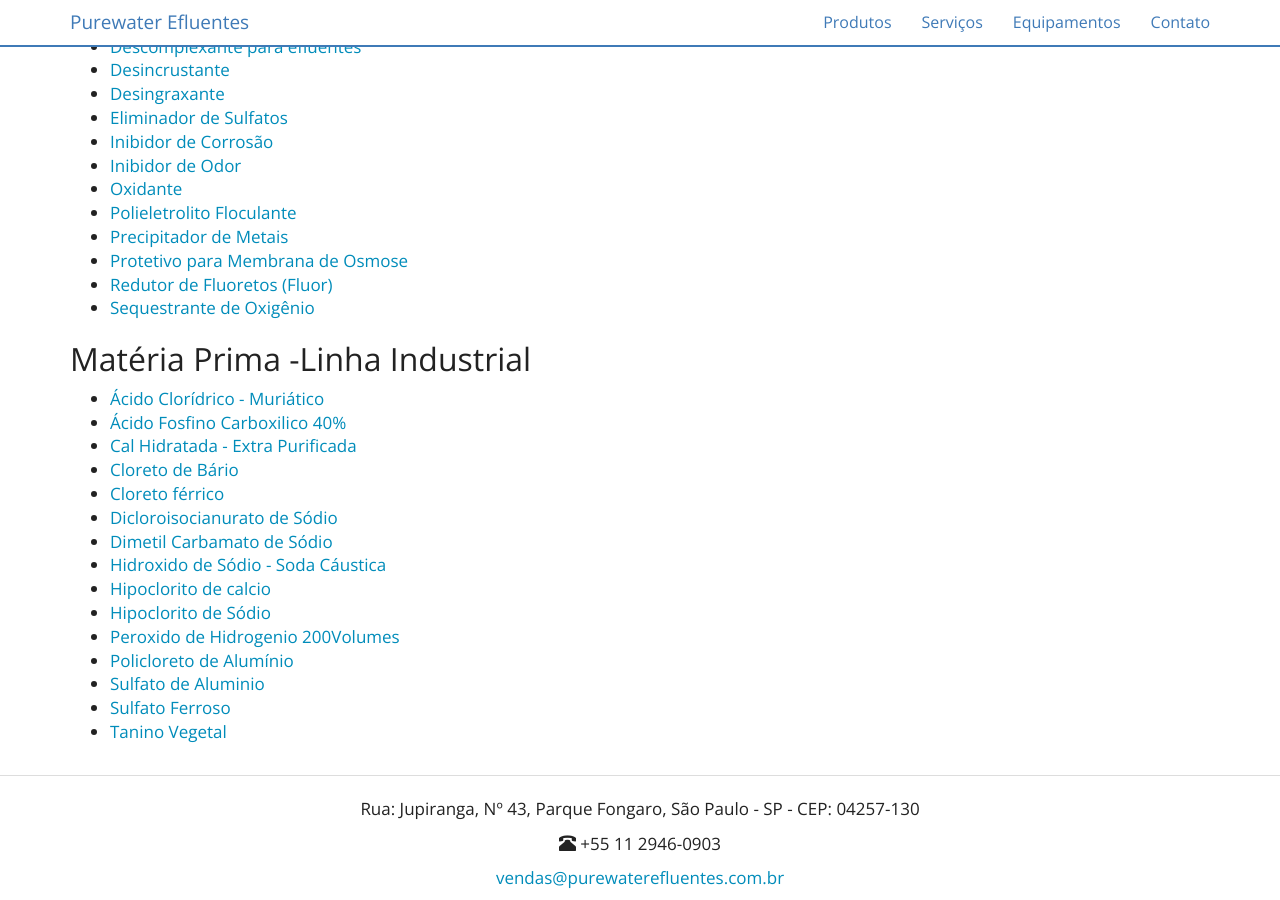
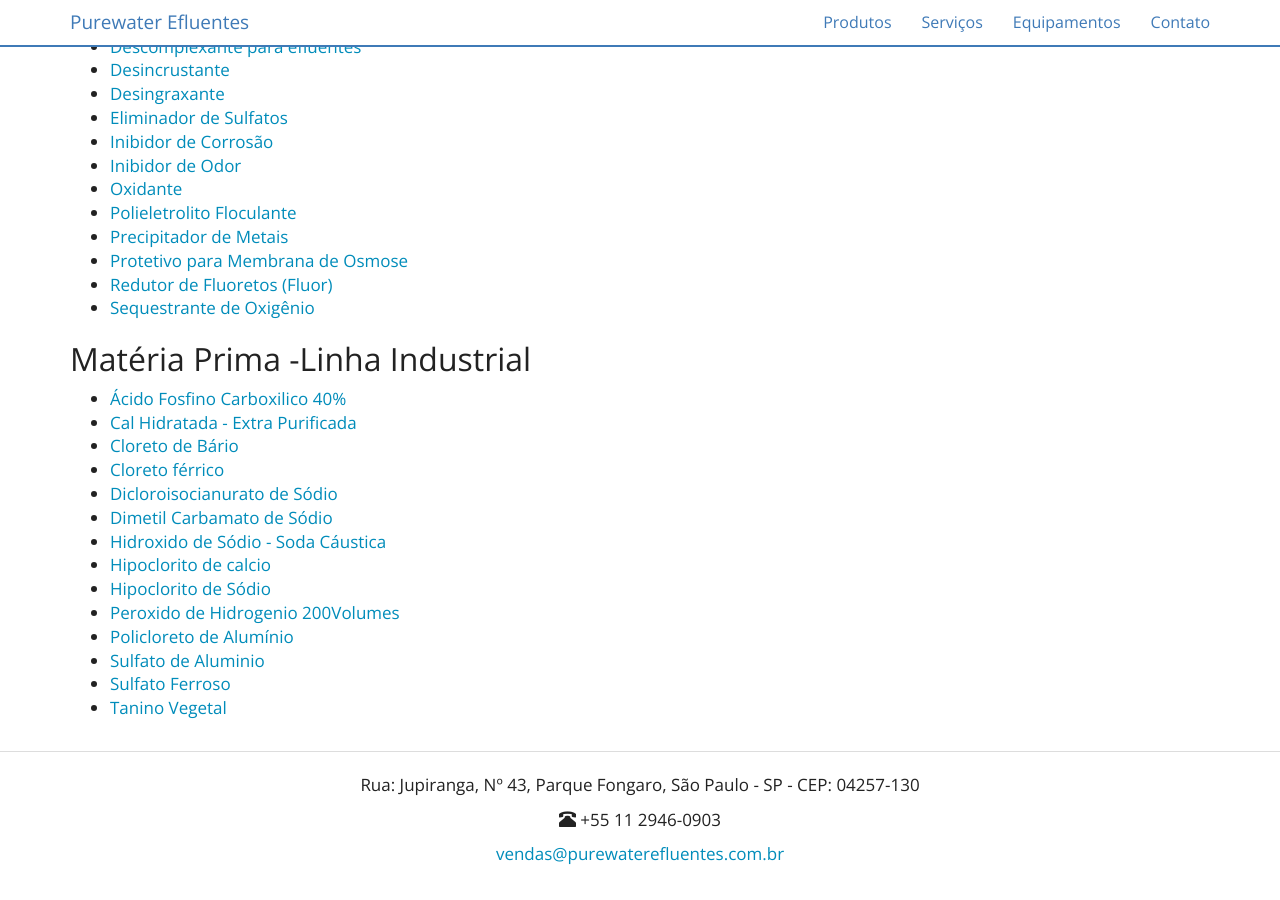
Before and after one commit to purewaterefluentes/purewaterefluentes.github.io, a Jekyll site: the page built from produtos/index.md, in a window 1280 px wide and 900 px high, scrolled down 675 px. Built offline with Jekyll 4.4.1, drawn with Linux system fonts in a browser that asks for light colours; nearby versions of some CDN libraries; library files that are not in the unit come from our copies; after the commit the page ends 1551 px from its top, so only the background shows below that.

Commit message:
Update index.md

```diff
--- a/produtos/index.md
+++ b/produtos/index.md
@@ -33,7 +33,6 @@ subtitle: Produtos químicos para tratamento de água e efluentes industriais
 
 ## Matéria Prima -Linha Industrial
 
-- [Ácido Clorídrico - Muriático](acido-cloridrico-muriatico.html)
 - [Ácido Fosfino Carboxilico 40%](acido-fosfino-carboxilico.html)
 - [Cal Hidratada - Extra Purificada](cal-hidratada.html)
 - [Cloreto de Bário](cloreto-de-bario.html)
```
